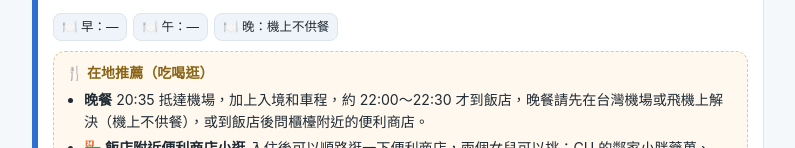
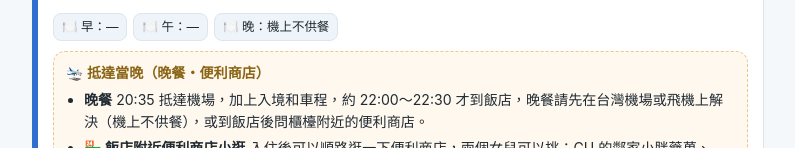
Before and after one commit to xzxz00222-code/Busan, a plain HTML site: page index.html in a window 1280 px wide. Shown: the part 2794-2942 px from the top of the page, without its empty margins (242-1037 px from the left). Drawn offline with Linux system fonts and the light colour scheme.

Commit message:
D1: retitle first card to arrival-night; remove festival card from D1 (keep D2-D3)
Co-Authored-By: Claude Sonnet 5.5 <noreply@anthropic.com>

```diff
--- a/index.html
+++ b/index.html
@@ -424,6 +424,7 @@ const MQ=q=>'https://www.google.com/maps/search/?api=1&query='+encodeURIComponen
 const L=(t,u)=>`<a href="${u}" target="_blank" rel="noopener">${t}</a>`;
 const DAYS=[
  {d:1,date:'12/3',wd:'四',title:'高雄出發・抵達釜山',c:'var(--d1)',
+  localTitle:'🛬 抵達當晚（晚餐・便利商店）',
   items:[
    ['14:05','小港國際航廈 3 樓集合','濟州航空櫃檯（台勤代理），找領隊。託運每人 1 件 20 公斤。<br><span class="small">※ 來源：東南旅遊行前說明會頁面（2026/11/13 更新），時間以最新通知為準</span>'],
    ['17:05','高雄起飛','7C6256（台灣時間）'],
@@ -534,7 +535,7 @@ function renderChk(){
 }
 const FEST=`<div class="local fest"><div class="lh">🎄 釜山·節慶活動</div>
   <div style="font-size:.92rem"><b>西面燈光節</b>｜免費<br>
-  期間：10/29～2/14，你們 12/3～12/5 晚上都看得到。<br>
+  期間：10/29～2/14，你們 12/4、12/5 晚上看得到。<br>
   離飯店：在西面商圈，飯店走到西面站約 12～15 分鐘（直線約 1 公里；<a href="https://www.expedia.com/go/hotel/info/4672750" target="_blank" rel="noopener">Expedia</a> 寫 7 分鐘，請以 Google 地圖實際路線為準），回飯店後可以順路逛。
   <a class="pin" href="${MQ('Seomyeon Station Busan')}" target="_blank" rel="noopener">📍西面站</a><br>
   <span class="small">點燈時間與確切位置貼文沒寫，出發前再查 Naver／Google 地圖或問領隊。晚上約 0 度，記得穿暖。</span></div>
@@ -555,9 +556,9 @@ function renderDays(sel){
     <div class="meals">${x.meals.map(m=>`<span>🍽️ ${m}</span>`).join('')}</div>
     ${x.photo?`<div class="local photo"><div class="lh">📸 拍照景點（角度・排隊）</div><ul>${x.photo.map(l=>`<li><b>${l[0]}</b><div style="margin-top:2px">${l[1]}</div>${l[2]?`<div class="src">${l[2]}</div>`:''}</li>`).join('')}</ul></div>`:''}
     ${x.buy?`<div class="local buy"><div class="lh">🛍 今日必買</div><ul>${x.buy.map(l=>`<li><b>${l[0]}</b> ${l[1]}${l[2]?`<div class="src">${l[2]}</div>`:''}</li>`).join('')}</ul></div>`:''}
-    ${x.local?`<div class="local"><div class="lh">🍴 在地推薦（吃喝逛）</div><ul>${x.local.map(l=>`<li><b>${l[0]}</b> ${l[1]}${l[2]?`<div class="src">${l[2]}</div>`:''}</li>`).join('')}</ul></div>`:''}
+    ${x.local?`<div class="local"><div class="lh">${x.localTitle||'🍴 在地推薦（吃喝逛）'}</div><ul>${x.local.map(l=>`<li><b>${l[0]}</b> ${l[1]}${l[2]?`<div class="src">${l[2]}</div>`:''}</li>`).join('')}</ul></div>`:''}
     ${x.night?`<div class="local night"><div class="lh">${x.night[0]}</div><div style="font-size:.92rem">${x.night[1]}</div>${x.night[2]?`<div class="src">${x.night[2]}</div>`:''}</div>`:''}
-    ${x.d>=1&&x.d<=3?FEST:''}
+    ${x.d>=2&&x.d<=3?FEST:''}
     ${x.d===1?EMERG:''}
     ${x.d===4?'<p style="margin:10px 0 0"><a href="#sindonga">👉 看新東亞・札嘎其海鮮完整攻略</a></p>':''}
    </div>`).join('');
```
